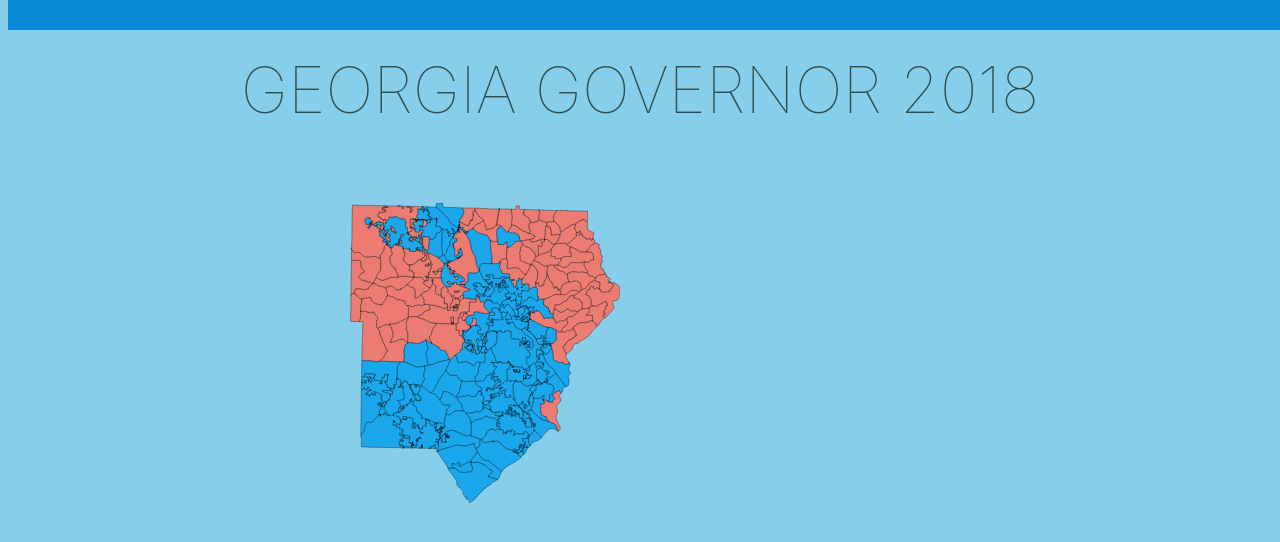
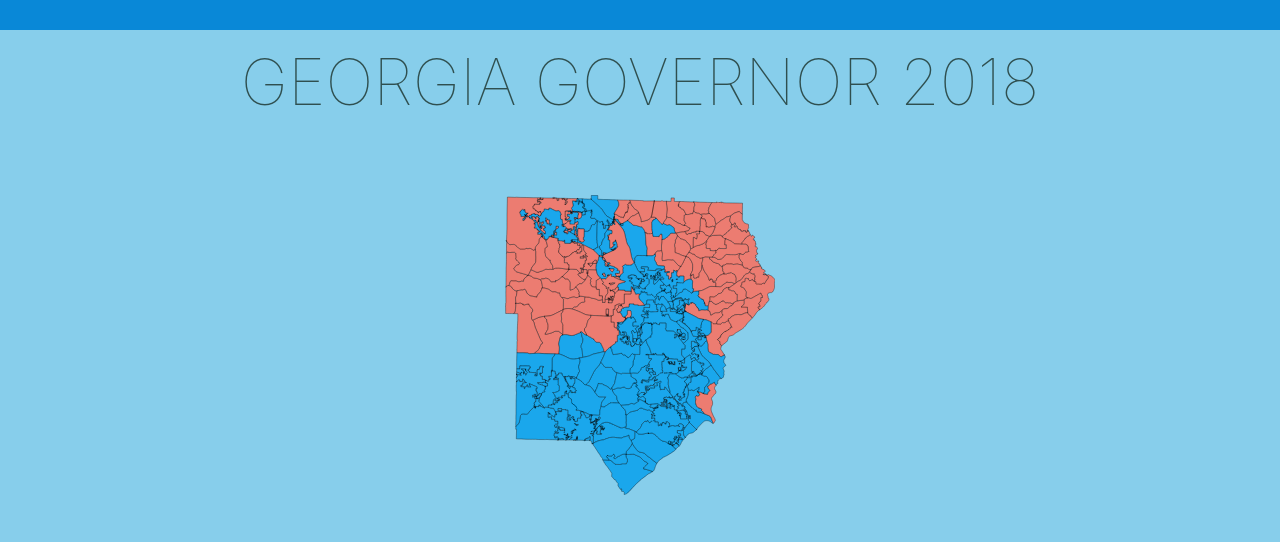
Before and after one commit to jimmydaleucf/CobbElectionProject, a Svelte app: page / in a window 1280 px wide. Shown: the top 542 px of the page. Built offline with nearby package versions, Linux system fonts and the light colour scheme.

Commit message:
minor changes-added the tooltip class to each path

```diff
--- a/public/global.css
+++ b/public/global.css
@@ -9,7 +9,7 @@ body {
   color: #333;
   background-color: skyblue;
   margin: 0;
-  padding: 8px;
+  /* padding: 8px; */
   box-sizing: border-box;
   font-family: -apple-system, BlinkMacSystemFont, "Segoe UI", Roboto,
     Oxygen-Sans, Ubuntu, Cantarell, "Helvetica Neue", sans-serif;
--- a/src/App.svelte
+++ b/src/App.svelte
@@ -24,7 +24,7 @@
   .container-app {
     display: flex;
     flex-wrap: wrap;
-    justify-content: space-evenly;
+    justify-content: center;
   }
 
   h1 {
--- a/src/CountyPrecinct.svelte
+++ b/src/CountyPrecinct.svelte
@@ -18,6 +18,10 @@
         svg.setAttribute("width", "100%");
         svg.setAttribute("font-size", "3em");
         svg.setAttribute("style", "max-height:300px");
+        const array = svg.querySelectorAll("path");
+        for (let i = 0; i < array.length; i++) {
+          array[i].classList.add("tooltip");
+        }
         svgMarkup = map.innerHTML;
         getResults();
       });
```
